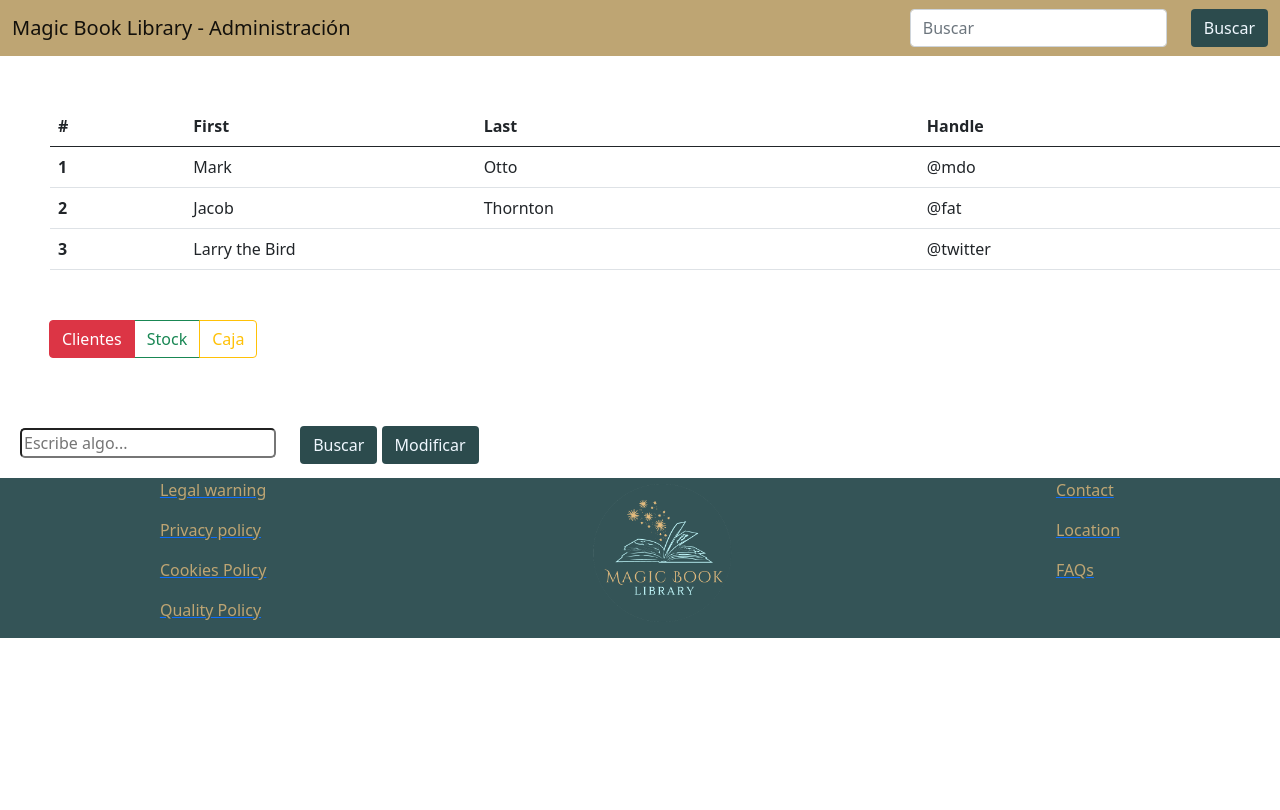
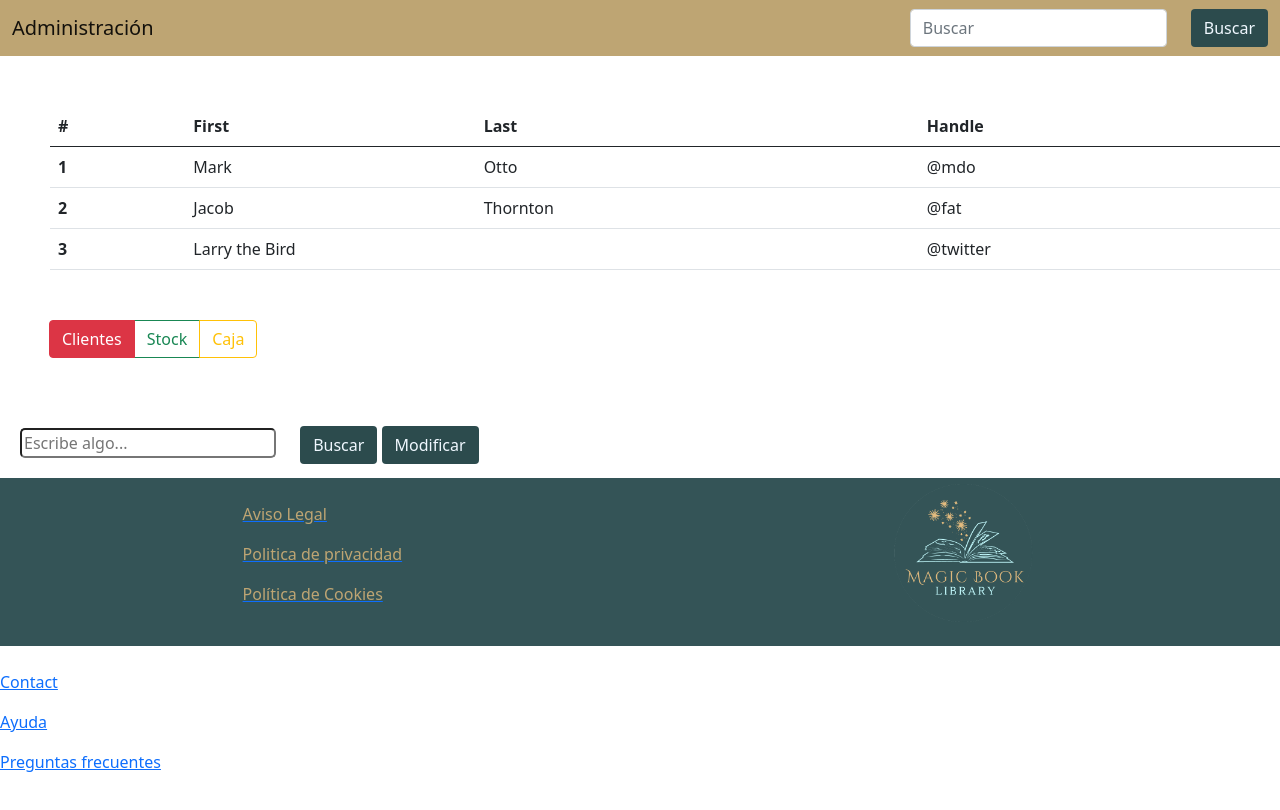
Before and after one commit to fertadeo/ISPC-2do-Cuat-Proyecto, a plain HTML site: page FrontEnd/vistaAdministracion.html in a window 1280 px wide. Shown: the top 810 px of the page. Drawn offline with nearby package versions, Linux system fonts and the light colour scheme.

Commit message:
Agrego footer y mapa a la vista contacto

```diff
--- a/FrontEnd/administracion.css
+++ b/FrontEnd/administracion.css
@@ -21,6 +21,7 @@ body {
 }
 .magicb {
     background-color: #BEA573;
+    color: aliceblue;
 
 }
 
--- a/FrontEnd/contacto.css
+++ b/FrontEnd/contacto.css
@@ -1,7 +1,33 @@
 img {
-    width500px ;
-    height: 50px;
+    width: 150px ;
+    height: 150px;
+    padding: 20px;
+    float: right;
 }
 .magicb {
     background-color:#BEA573;
 }
+
+
+.footer {
+    width: 100%;
+    height: 50%;
+    background-color:#345457;
+    display: flex;
+  justify-content: space-around;
+    flex-direction: row;
+}
+
+.footer p{
+
+    color:#BEA573;
+    font-weight: 400;
+}
+
+div.map {
+    background-color: cornsilk;
+    width: 200px;
+    height: auto;
+    padding: 5px;
+    float: right;
+}
--- a/FrontEnd/contacto.html
+++ b/FrontEnd/contacto.html
@@ -1,5 +1,20 @@
 <html lang="en">
 <head>
+    <link rel="apple-touch-icon" sizes="57x57" href="/favicon/apple-icon-57x57.png">
+    <link rel="apple-touch-icon" sizes="60x60" href="/favicon/apple-icon-60x60.png">
+    <link rel="apple-touch-icon" sizes="72x72" href="/favicon/apple-icon-72x72.png">
+    <link rel="apple-touch-icon" sizes="76x76" href="/favicon/apple-icon-76x76.png">
+    <link rel="apple-touch-icon" sizes="114x114" href="/favicon/apple-icon-114x114.png">
+    <link rel="apple-touch-icon" sizes="144x144" href="/favicon/apple-icon-144x144.png">
+    <link rel="apple-touch-icon" sizes="120x120" href="/favicon/apple-icon-120x120.png">
+    <link rel="apple-touch-icon" sizes="152x152" href="/favicon/apple-icon-152x152.png">
+    <link rel="apple-touch-icon" sizes="180x180" href="/favicon/apple-icon-180x180.png">
+    <link rel="icon" type="image/png" sizes="192x192"  href="/favicon/android-icon-192x192.png">
+    <link rel="icon" type="image/png" sizes="32x32" href="/favicon/favicon-32x32.png">
+    <link rel="icon" type="image/png" sizes="96x96" href="/favicon/favicon-96x96.png">
+    <link rel="icon" type="image/png" sizes="16x16" href="/favicon/favicon-16x16.png">
+    <link rel="manifest" href="/favicon/manifest.json">
+
     <meta charset="UTF-8">
     <meta http-equiv="X-UA-Compatible" content="IE=edge">
     <meta name="viewport" content="width=device-width, initial-scale=1.0">
@@ -10,21 +25,60 @@
 <body>
     <nav class="navbar navbar-light magicb">
         <div class="container-fluid">
-          <a class="navbar-brand"> Magic Book Library - Contacto </a>
-          <a href="#"><img class="w-3" src="../img/magic_book_round_logo.png"></a>
+          <a class="navbar-brand">Contacto</a>
+
         </div>
 
       </nav>
+      <a href="#"><img class="w-3" src="../img/magic_book_round_logo.png"></a>
     <h1 class=" m-4">¿Dudas? ¿Consultas? ¡Contactanos!</h1>
+    <div>
+
+  </div>
     <div class="m-3 w-50">
-        <label for="exampleFormControlInput1" class="form-label">Email address</label>
-        <input type="email" class="form-control" id="exampleFormControlInput1" placeholder="name@example.com">
+        <label for="exampleFormControlInput1" class="form-label">Correo electrónico</label>
+        <input type="email" class="form-control" id="exampleFormControlInput1" placeholder="name@correodeejemplo.com">
       </div>
+
+      <div class="map">
+        <img src="../img/map.png" alt="ubicación" width="500px" >
+      </div>
+
       <div class="m-3 w-50">
-        <label for="exampleFormControlTextarea1" class="form-label">Example textarea</label>
+        <label for="exampleFormControlTextarea1" class="form-label" placeholder="Escribe tu mensaje...">Mensaje</label>
         <textarea class="form-control" id="exampleFormControlTextarea1" rows="3"></textarea>
       </div>
+      <div>
+        <p>Humberto Primo 680, Ciudad de Córdoba</p>
+      </div>
 </form>
+</div>
+
+
+<div class="footer">
+  <div>
+    <br>
+    <a href="#" target="_blank" rel="nonopener noreferrer"><p>Aviso Legal</p></a>
+    <a  href="#" target="_blank" rel="nonopener noreferrer"><p>Politica de privacidad</p></a>
+    <a  href="#" target="_blank" rel="nonopener noreferrer"><p>Política de Cookies</p></a>
+  </br>
+  </div>
+
+  <div>
+    <img src="../img/magic_book_round_logo.png"  alt="Logo Magic Book Libray.png">
+  </div>
+
+  <div>
+    <br>
+  <a  href="./contacto.html" target="_blank" rel="nonopener noreferrer"><p>Contact</p></a>
+  <a  href="#" target="_blank" rel="nonopener noreferrer"><p>Ayuda</p></a>
+  <a  href="#" target="_blank" rel="nonopener noreferrer"><p>Preguntas frecuentes</p></a>
+    </br>
+  </div>
+</div>
+
+
+
    <script src="https://cdn.jsdelivr.net/npm/bootstrap@5.0.2/dist/js/bootstrap.bundle.min.js" integrity="sha384-MrcW6ZMFYlzcLA8Nl+NtUVF0sA7MsXsP1UyJoMp4YLEuNSfAP+JcXn/tWtIaxVXM" crossorigin="anonymous"></script>
 
 </body>
--- a/FrontEnd/vistaAdministracion.html
+++ b/FrontEnd/vistaAdministracion.html
@@ -30,7 +30,7 @@
   <body>
     <nav class="navbar navbar-light magicb">
         <div class="container-fluid">
-          <a class="navbar-brand"> Magic Book Library - Administración </a>
+          <a class="navbar-brand"> Administración </a>
           <form class="d-flex">
             <input class="form-control me-4" type="search" placeholder="Buscar" aria-label="Search">
             <button class="btn btn-magic" type="submit">Buscar</button>
@@ -100,21 +100,25 @@
 
     <div class="footer">
       <div>
-        <a href="#" target="_blank" rel="nonopener noreferrer"><p>Legal warning</p></a>
-        <a  href="#" target="_blank" rel="nonopener noreferrer"><p>Privacy policy</p></a>
-        <a  href="#" target="_blank" rel="nonopener noreferrer"><p>Cookies Policy</p></a>
-        <a  href="#" target="_blank" rel="nonopener noreferrer"><p>Quality Policy</p></a>
+        <br>
+        <a href="#" target="_blank" rel="nonopener noreferrer"><p>Aviso Legal</p></a>
+        <a  href="#" target="_blank" rel="nonopener noreferrer"><p>Politica de privacidad</p></a>
+        <a  href="#" target="_blank" rel="nonopener noreferrer"><p>Política de Cookies</p></a>
+      </br>
       </div>
 
       <div>
-        <img src="../img/magic_book_round_logo.png"  alt="Logo Magic Book Libray.png">
+       <img src="../img/magic_book_round_logo.png"  alt="Logo Magic Book Libray.png">
+      </div>
       </div>
 
       <div>
+        <br>
       <a  href="./contacto.html" target="_blank" rel="nonopener noreferrer"><p>Contact</p></a>
-      <a  href="#" target="_blank" rel="nonopener noreferrer"><p>Location</p></a>
-      <a  href="#" target="_blank" rel="nonopener noreferrer"><p>FAQs</p></a>
-      </div>
+      <a  href="#" target="_blank" rel="nonopener noreferrer"><p>Ayuda</p></a>
+      <a  href="#" target="_blank" rel="nonopener noreferrer"><p>Preguntas frecuentes</p></a>
+        </br>
+    </div>
 
     </div>
 
```
Also changed, not shown: 1 other file.
